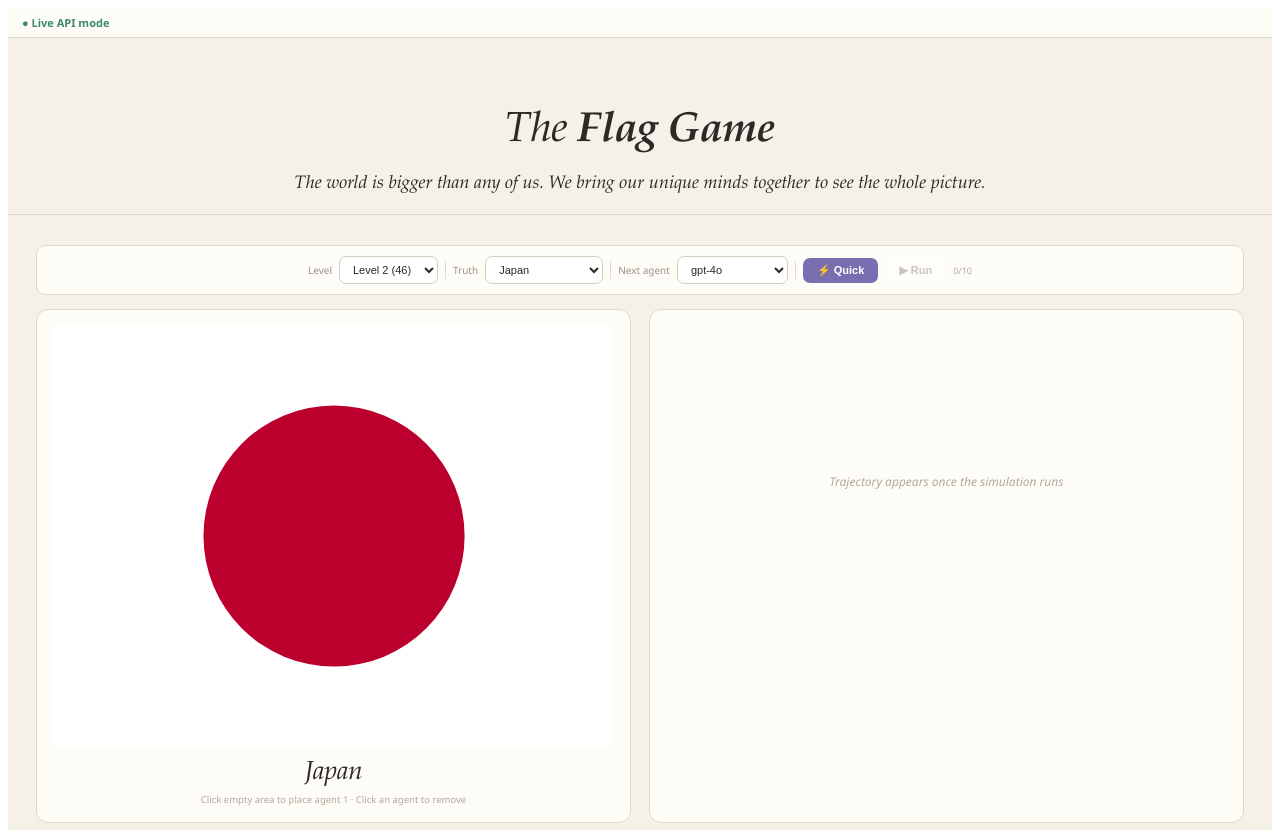
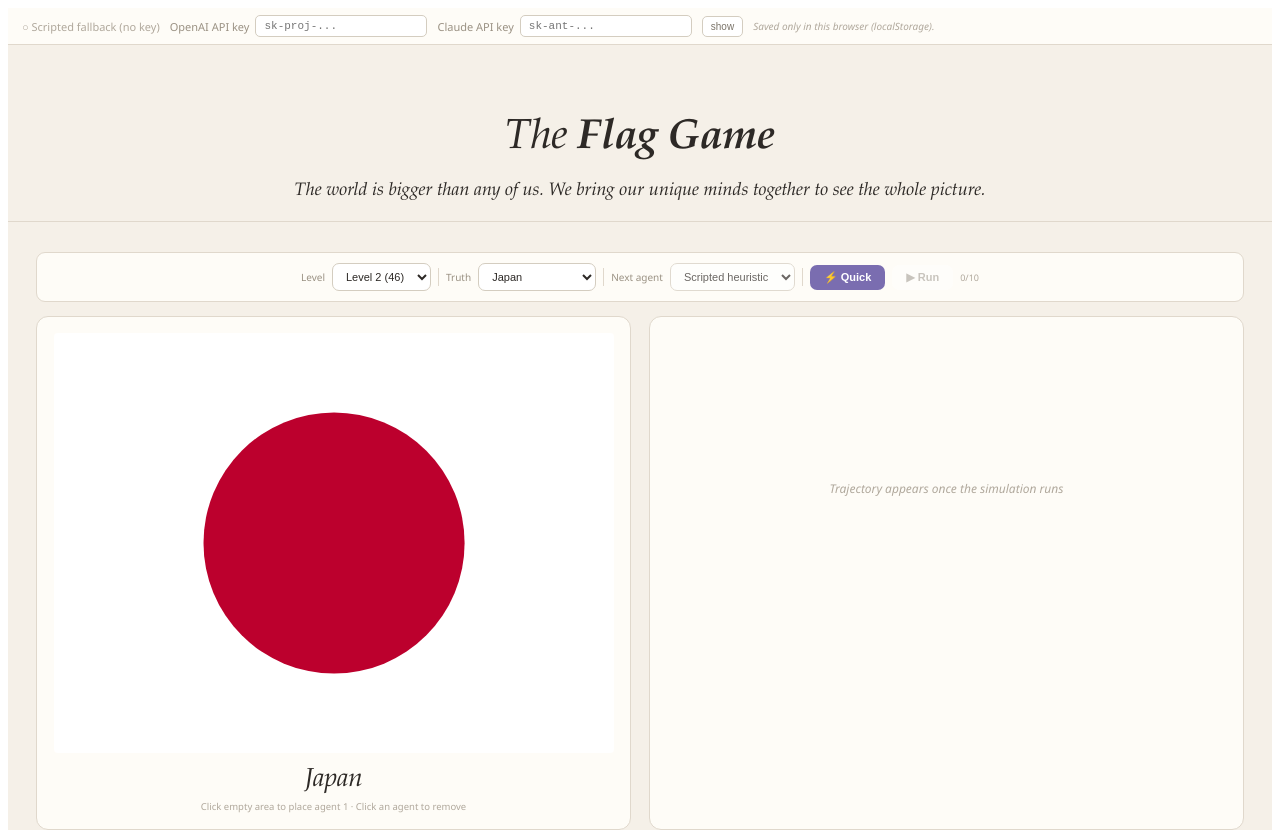
Before and after one commit to lizardp1/flag_game, a React (Vite) app: page / in a window 1280 px wide. Shown: the top 830 px of the page. Built offline with nearby package versions, Linux system fonts and the light colour scheme.

Commit message:
Restore browser API key controls

```diff
--- a/src/App.jsx
+++ b/src/App.jsx
@@ -1,7 +1,7 @@
 import React, { useState, useEffect, useCallback, useRef, useMemo } from 'react';
 import { LineChart, Line, XAxis, YAxis, CartesianGrid, Tooltip, ResponsiveContainer } from 'recharts';
 import REAL_GRIDS_RAW from './realGrids.json';
-import { rasterizeFlag, cropAgentView, llmInteraction, availableModels, anyKey, modelMeta } from './llm';
+import { rasterizeFlag, cropAgentView, llmInteraction, PROVIDERS, availableModels, anyKey, modelMeta } from './llm';
 
 /* ═══════ EMBEDDED REAL FLAG SVGs (from flag-icons, optimized with svgo) ═══════ */
 const FLAG_SVG={
@@ -803,7 +803,7 @@ function FlagGame({keys}){
       {phase==='done'&&sim.current&&sim.current.gossipLog&&<MechanisticTrace agents={agents} allG={allG} gossipLog={sim.current.gossipLog} truth={truthFlag.c} pe={pe}/>}
       <div style={{marginTop:24,padding:'18px 22px',background:T.pan,border:`1px solid ${T.bdr}`,borderRadius:11,maxWidth:740,margin:'24px auto 0'}}>
         <h3 style={{fontSize:14,fontWeight:400,fontStyle:'italic',fontFamily:T.ser,color:T.txt,marginBottom:6}}>How it works</h3>
-        <p style={{fontSize:11,color:T.mut,lineHeight:1.7,margin:0}}>Each agent sees only a small fragment of a hidden flag. Step by step, one agent shares its current guess with another, who adds it to its memory of recent observations. The game ends when agents settle on the same country for {CON_RUNS} consecutive rounds at ≥{(CON_T*100).toFixed(0)}% agreement, or after N×14 steps.</p>
+        <p style={{fontSize:11,color:T.mut,lineHeight:1.7,margin:0}}>Each agent sees only a small fragment of a hidden flag. Step by step, one agent shares its current guess with another, who adds it to its memory of recent observations. With no API key, agents use a local scripted heuristic. The game ends when agents settle on the same country for {CON_RUNS} consecutive rounds at ≥{(CON_T*100).toFixed(0)}% agreement, or after N×14 steps.</p>
       </div>
     </div></div>);
 }
@@ -1219,10 +1219,22 @@ function ResultPanel({truth,playerGuess,playerTop,playerLeft,aiAgents,aiGuesses,
 }
 
 /* ═══════ ROOT ═══════ */
-function ApiKeyBar(){
+const KEY_PROVIDERS=['openai','anthropic'];
+const KEY_FIELD_LABELS={openai:'OpenAI API key',anthropic:'Claude API key'};
+function ApiKeyBar({keys,setKeys}){
+  const[shown,setShown]=useState(false);
+  const live=anyKey(keys);
+  const set=(provider,value)=>setKeys(current=>({...current,[provider]:value.trim()}));
   return(<div style={{borderBottom:`1px solid ${T.bdr}`,background:T.pan,padding:'7px 14px'}}>
-    <div style={{maxWidth:1400,margin:'0 auto',display:'flex',alignItems:'center',gap:10,fontSize:11}}>
-      <span style={{color:'#3a8a64',fontWeight:700,whiteSpace:'nowrap'}}>● Live API mode</span>
+    <div style={{maxWidth:1400,margin:'0 auto',display:'flex',alignItems:'center',gap:10,flexWrap:'wrap',fontSize:11}}>
+      <span style={{color:live?'#3a8a64':T.fnt,fontWeight:live?700:400,whiteSpace:'nowrap'}}>{live?'● Live API mode':'○ Scripted fallback (no key)'}</span>
+      {KEY_PROVIDERS.map(provider=>(<span key={provider} style={{display:'flex',alignItems:'center',gap:6}}>
+        <span style={{color:T.dim,whiteSpace:'nowrap'}}>{KEY_FIELD_LABELS[provider]}</span>
+        <input type={shown?'text':'password'} placeholder={PROVIDERS[provider].placeholder} value={keys[provider]} onChange={event=>set(provider,event.target.value)} style={{width:154,padding:'4px 8px',borderRadius:5,border:`1px solid ${keys[provider]?'#3a8a64':T.blt}`,background:T.card,color:T.txt,fontSize:11,fontFamily:'ui-monospace,monospace'}}/>
+        {keys[provider]&&<button onClick={()=>set(provider,'')} title={`Clear ${PROVIDERS[provider].label} key`} style={{padding:'4px 7px',borderRadius:5,border:`1px solid ${T.blt}`,background:T.card,color:'#e87b6f',cursor:'pointer',fontSize:10}}>×</button>}
+      </span>))}
+      <button onClick={()=>setShown(value=>!value)} style={{padding:'4px 8px',borderRadius:5,border:`1px solid ${T.blt}`,background:T.card,color:T.mut,cursor:'pointer',fontSize:10}}>{shown?'hide':'show'}</button>
+      <span style={{color:T.fnt,fontStyle:'italic',fontSize:10}}>Saved only in this browser (localStorage).</span>
     </div>
   </div>);
 }
@@ -1292,8 +1304,13 @@ function FlagGameSeries({keys}){
 }
 
 export default function App(){
+  const[keys,setKeys]=useState(()=>({
+    openai:localStorage.getItem('flag_game_key_openai')||localStorage.getItem('flag_game_api_key')||'',
+    anthropic:localStorage.getItem('flag_game_key_anthropic')||'',
+  }));
+  useEffect(()=>{KEY_PROVIDERS.forEach(provider=>{if(keys[provider])localStorage.setItem(`flag_game_key_${provider}`,keys[provider]);else localStorage.removeItem(`flag_game_key_${provider}`);});},[keys]);
   return(<div style={S.page}>
-    <ApiKeyBar/>
-    <FlagGameSeries/>
+    <ApiKeyBar keys={keys} setKeys={setKeys}/>
+    <FlagGameSeries keys={keys}/>
   </div>);
 }
--- a/src/llm.js
+++ b/src/llm.js
@@ -9,22 +9,26 @@ const SYSTEM_PROMPT =
 
 export const PROVIDERS = {
   openai: { label: 'OpenAI', placeholder: 'sk-proj-...' },
+  anthropic: { label: 'Claude', placeholder: 'sk-ant-...' },
 }
 
 export const MODELS = [
   { id: 'gpt-4o',       provider: 'openai', label: 'gpt-4o',       group: 'main', short: '4o',   color: '#5b86c4' },
   { id: 'gpt-5.4',      provider: 'openai', label: 'gpt-5.4',      group: 'main', short: '5.4',  color: '#d4a94b' },
+  { id: 'claude-sonnet-4-6', provider: 'anthropic', label: 'claude-sonnet-4-6', group: 'main', short: 's46', color: '#c2683e' },
   { id: 'gpt-4.1-mini', provider: 'openai', label: 'gpt-4.1-mini', group: 'fast', short: '4.1m', color: '#6aa6d4' },
+  { id: 'claude-haiku-4-5', provider: 'anthropic', label: 'claude-haiku-4-5', group: 'fast', short: 'h45', color: '#d9a878' },
 ]
 
 const MODEL_BY_ID = Object.fromEntries(MODELS.map(m => [m.id, m]))
 
-export function anyKey() {
-  return true
+export function anyKey(keys) {
+  return !!(keys && (keys.openai || keys.anthropic))
 }
 
-export function availableModels() {
-  return MODELS
+export function availableModels(keys) {
+  if (!keys) return []
+  return MODELS.filter(model => keys[model.provider])
 }
 
 export function modelMeta(id) {
@@ -142,52 +146,107 @@ function parseResponse(raw, catalog, m) {
   return { country: matched, clue, reason, memoryLine }
 }
 
-function buildOpenAIRequest(model, turns) {
+function dataUrlBase64(url) {
+  const comma = url.indexOf(',')
+  return comma >= 0 ? url.slice(comma + 1) : url
+}
+
+function dataUrlMediaType(url) {
+  const match = url.match(/^data:([^;]+)/)
+  return match ? match[1] : 'image/png'
+}
+
+const ADAPTERS = {
+  openai: {
+    build(model, key, turns) {
       const messages = [{ role: 'system', content: SYSTEM_PROMPT }]
-  for (const t of turns) {
-    if (t.role === 'user') {
-      const content = [{ type: 'text', text: t.text }]
-      if (t.image) content.push({ type: 'image_url', image_url: { url: t.image, detail: 'low' } })
+      for (const turn of turns) {
+        if (turn.role === 'user') {
+          const content = [{ type: 'text', text: turn.text }]
+          if (turn.image) content.push({ type: 'image_url', image_url: { url: turn.image, detail: 'low' } })
           messages.push({ role: 'user', content })
         } else {
-      messages.push({ role: 'assistant', content: t.text })
+          messages.push({ role: 'assistant', content: turn.text })
         }
       }
       const isReasoning = /^gpt-5(\.|-|$)/.test(model)
       const body = { model, messages, max_completion_tokens: isReasoning ? 1500 : 500 }
       if (isReasoning) body.reasoning_effort = 'low'
       if (!isReasoning && model !== 'gpt-4.1-mini') body.response_format = { type: 'json_object' }
-  return body
+      return {
+        url: 'https://api.openai.com/v1/chat/completions',
+        headers: { 'Content-Type': 'application/json', Authorization: `Bearer ${key}` },
+        body,
+      }
+    },
+    read: data => (data.choices?.[0]?.message?.content || '').trim(),
+  },
+  anthropic: {
+    build(model, key, turns) {
+      const messages = turns.map(turn => {
+        if (turn.role === 'assistant') return { role: 'assistant', content: turn.text }
+        const content = []
+        if (turn.image) {
+          content.push({
+            type: 'image',
+            source: {
+              type: 'base64',
+              media_type: dataUrlMediaType(turn.image),
+              data: dataUrlBase64(turn.image),
+            },
+          })
+        }
+        content.push({ type: 'text', text: turn.text })
+        return { role: 'user', content }
+      })
+      return {
+        url: 'https://api.anthropic.com/v1/messages',
+        headers: {
+          'Content-Type': 'application/json',
+          'x-api-key': key,
+          'anthropic-version': '2023-06-01',
+          'anthropic-dangerous-direct-browser-access': 'true',
+        },
+        body: { model, max_tokens: 500, system: SYSTEM_PROMPT, messages },
+      }
+    },
+    read: data => (data.content || []).filter(part => part.type === 'text').map(part => part.text).join('').trim(),
+  },
 }
 
 export async function llmInteraction({
   cropDataUrl,
   memoryLines = [],
   model,
+  keys,
   m = 3,
   catalog,
   signal,
   maxRetries = 2,
 }) {
-  if (!MODEL_BY_ID[model]) throw new Error(`Unknown model: ${model}`)
+  const definition = MODEL_BY_ID[model]
+  if (!definition) throw new Error(`Unknown model: ${model}`)
+  const key = keys?.[definition.provider]
+  if (!key) throw new Error(`${PROVIDERS[definition.provider].label} API key required for ${model}.`)
+  const adapter = ADAPTERS[definition.provider]
 
   const text = userPrompt({ memoryLines, m })
   const turns = [{ role: 'user', text, image: cropDataUrl }]
 
   let lastErr = null
   for (let attempt = 0; attempt <= maxRetries; attempt++) {
-    const body = buildOpenAIRequest(model, turns)
+    const request = adapter.build(model, key, turns)
     const ctl = new AbortController()
     const timer = setTimeout(() => ctl.abort(new Error('Request timed out after 45s')), 45000)
     const onCallerAbort = () => ctl.abort(signal?.reason)
     if (signal) signal.addEventListener('abort', onCallerAbort, { once: true })
     let res
     try {
-      res = await fetch('/api/chat', {
+      res = await fetch(request.url, {
         method: 'POST',
-        headers: { 'Content-Type': 'application/json' },
+        headers: request.headers,
         signal: ctl.signal,
-        body: JSON.stringify(body),
+        body: JSON.stringify(request.body),
       })
     } catch (e) {
       clearTimeout(timer)
@@ -204,14 +263,14 @@ export async function llmInteraction({
       const errText = await res.text().catch(() => '')
       const transient = res.status === 429 || res.status >= 500
       if (transient && attempt < maxRetries) {
-        lastErr = new Error(`OpenAI ${res.status}: ${errText.slice(0, 200)}`)
+        lastErr = new Error(`${PROVIDERS[definition.provider].label} ${res.status}: ${errText.slice(0, 200)}`)
         await new Promise(r => setTimeout(r, 400 * Math.pow(2, attempt) + Math.random() * 200))
         continue
       }
-      throw new Error(`OpenAI ${res.status}: ${errText.slice(0, 200)}`)
+      throw new Error(`${PROVIDERS[definition.provider].label} ${res.status}: ${errText.slice(0, 200)}`)
     }
     const data = await res.json()
-    const raw = (data.choices?.[0]?.message?.content || '').trim()
+    const raw = adapter.read(data)
 
     try {
       return parseResponse(raw, catalog, m)
```
Lines whose indentation alone changed are shown as unchanged.
